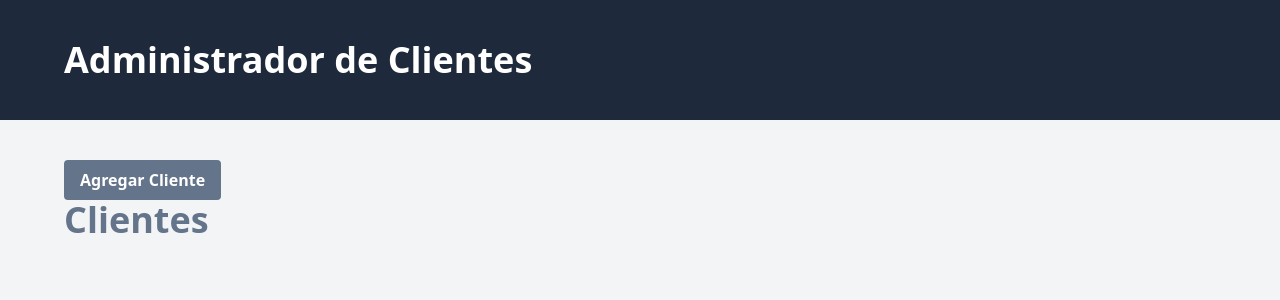
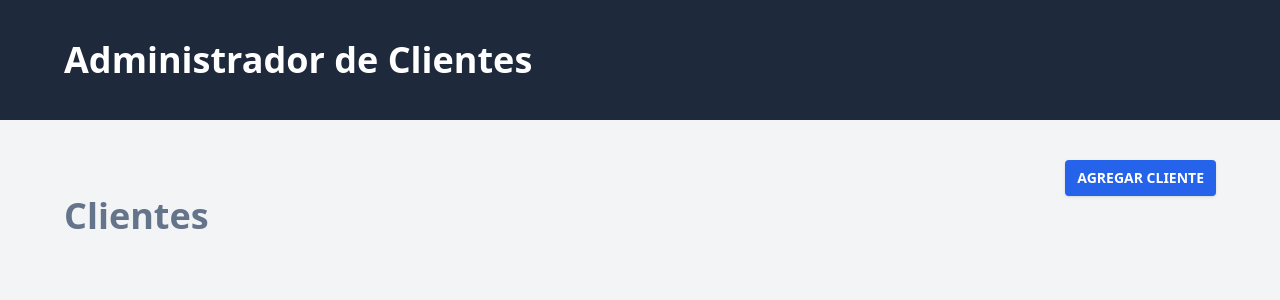
Before and after one commit to andmar001/admin-clientes, a Vue app: page / in a window 1280 px wide. Shown: the top 300 px of the page. Built offline with nearby package versions, Linux system fonts and the light colour scheme.

Commit message:
ADD Componente router link dinamico

```diff
--- /dev/null
+++ b/src/components/UI/RouterLink.vue
@@ -0,0 +1,19 @@
+<script setup>
+   import { RouterLink } from 'vue-router';
+
+   defineProps({
+      to: {
+         type: String
+      }
+   })
+
+</script>
+
+<template>
+   <RouterLink
+      :to="{ name: to }"
+      class="block md:inline-block rounded bg-blue-600 py-2 px-3 text-white uppercase font-bold text-sm shadow hover:bg-blue-500"
+   >
+      <slot></slot>
+   </RouterLink>
+</template>
--- a/src/views/ClientesView.vue
+++ b/src/views/ClientesView.vue
@@ -1,14 +1,12 @@
 <script setup>
-   import { RouterLink } from 'vue-router';
+   import RouterLink from '../components/UI/RouterLink.vue';
 </script>
 
 <template>
    <div>
-      <div>
-         <RouterLink :to="{ name:'agregar-cliente'}">
-            <button class="bg-slate-500 hover:bg-slate-600 text-white font-bold py-2 px-4 rounded">
-               Agregar Cliente
-            </button>
+      <div class="flex justify-end">
+         <RouterLink to="agregar-cliente">
+            Agregar Cliente
          </RouterLink>
       </div>
       <h1 class="text-4xl font-extrabold text-slate-500">Clientes</h1>
--- a/src/views/NuevoClienteView.vue
+++ b/src/views/NuevoClienteView.vue
@@ -1,14 +1,12 @@
 <script setup>
-   import { RouterLink } from 'vue-router';
+   import RouterLink from '../components/UI/RouterLink.vue';
 
 </script>
 
 <template>
-   <div>
-      <RouterLink :to="{ name:'inicio'}">
-         <button class="bg-slate-500 hover:bg-slate-600 text-white font-bold py-2 px-4 rounded">
-            Volver
-         </button>
+   <div class="flex justify-end">
+      <RouterLink to="inicio">
+         Volver
       </RouterLink>
    </div>
    <div>
```
